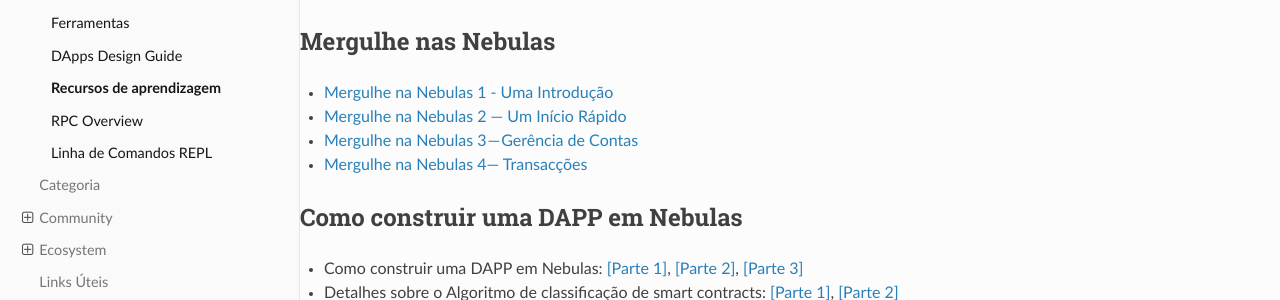
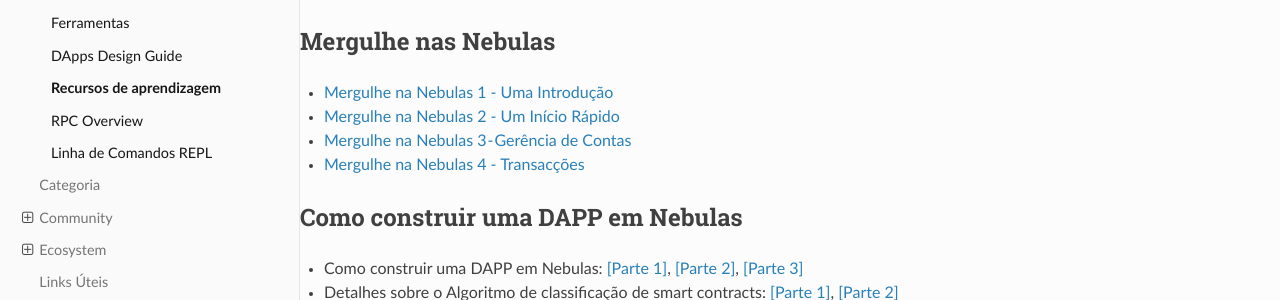
Before and after one commit to nebulasio/nebdocs, a Sphinx documentation site: the page built from docs/dapp-development/learning-resources.md, in a window 1280 px wide and 900 px high. Shown: the part 418-718 px from the top of the window. Built offline with Sphinx 7.4.7 and the Read the Docs theme 2.0.0, drawn with Linux system fonts in a browser that asks for light colours; pages that are not in the unit, such as notebooks, are missing from menus.

Commit message:
fix more typos

```diff
--- a/docs/dapp-development/learning-resources.md
+++ b/docs/dapp-development/learning-resources.md
@@ -17,9 +17,9 @@
 ## Mergulhe nas Nebulas
 
 - [Mergulhe na Nebulas 1 - Uma Introdução](https://medium.com/nebulasio/dive-into-nebulas-1-introduction-3ec8bc73571c)
-- [Mergulhe na Nebulas 2 — Um Início Rápido](https://medium.com/nebulasio/dive-into-nebulas-2-quick-start-105da9df80e1)
-- [Mergulhe na Nebulas 3 — Gerência de Contas](https://medium.com/nebulasio/dive-into-nebulas-3-accounts-3ebd208858d6)
-- [Mergulhe na Nebulas 4— Transacções](https://medium.com/nebulasio/dive-into-nebulas-4-transactions-2a13845e1d03)
+- [Mergulhe na Nebulas 2 - Um Início Rápido](https://medium.com/nebulasio/dive-into-nebulas-2-quick-start-105da9df80e1)
+- [Mergulhe na Nebulas 3 - Gerência de Contas](https://medium.com/nebulasio/dive-into-nebulas-3-accounts-3ebd208858d6)
+- [Mergulhe na Nebulas 4 - Transacções](https://medium.com/nebulasio/dive-into-nebulas-4-transactions-2a13845e1d03)
 
 ## Como construir uma DAPP em Nebulas
 
```
